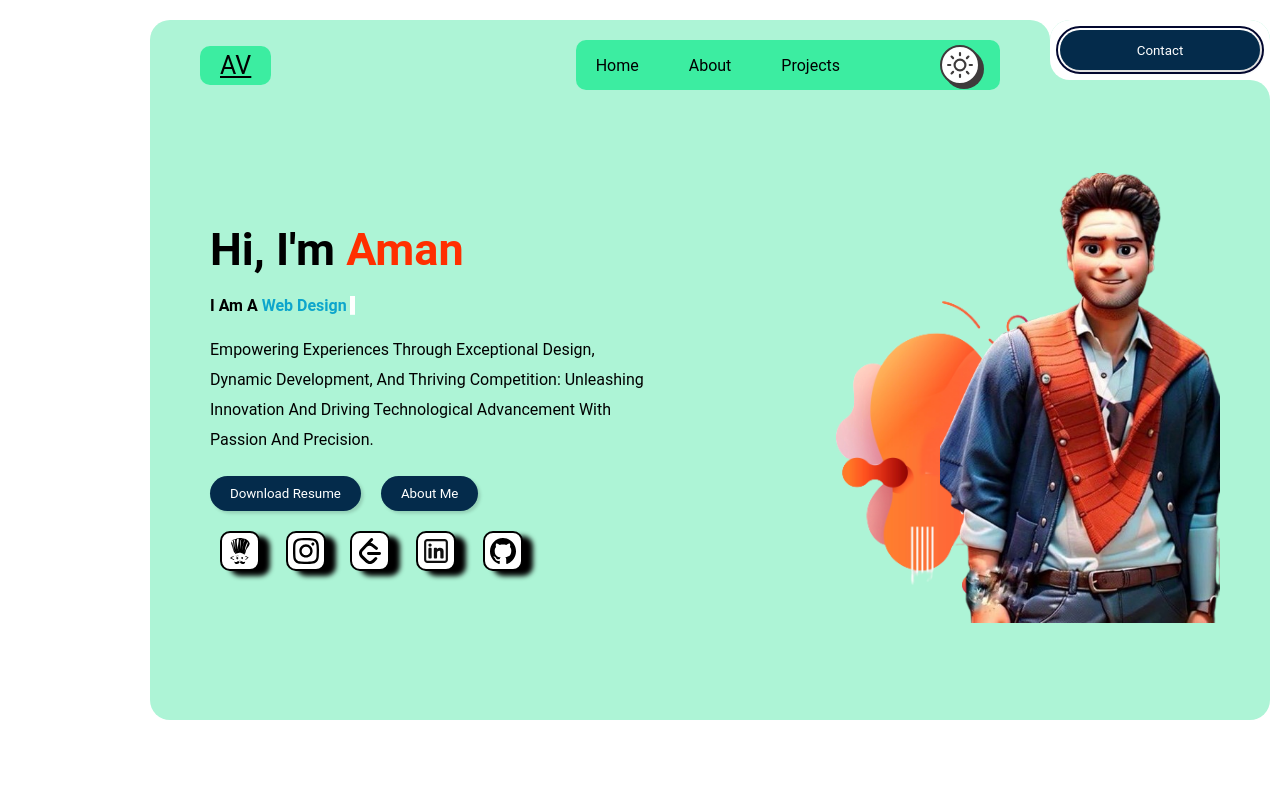
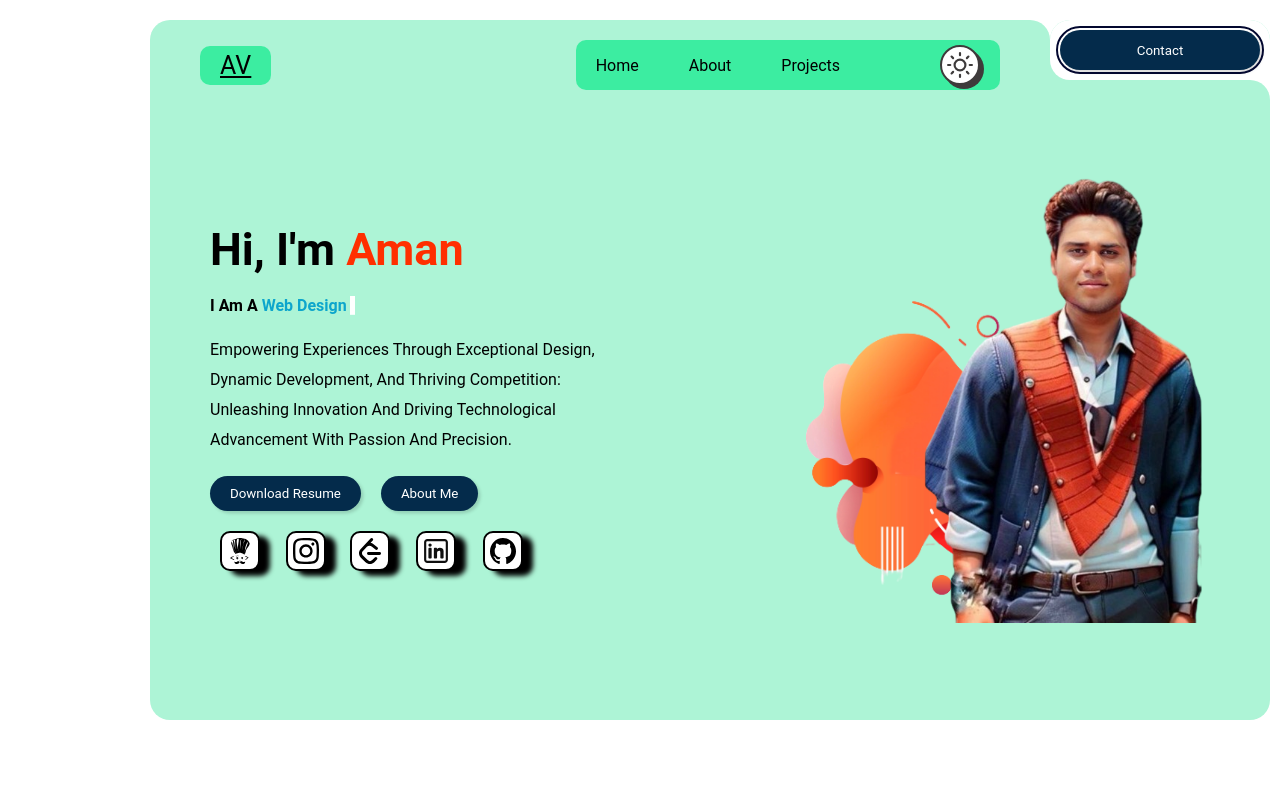
Before and after one commit to amanakhtar78/portfolio-js, a plain HTML site: page index.html in a window 1280 px wide. Shown: the top 797 px of the page. Drawn offline with nearby package versions, Linux system fonts and the light colour scheme; some packages are replaced by stand-ins of ours; a script that the page names is missing.

Commit message:
image changed main

```diff
--- a/index.html
+++ b/index.html
@@ -269,7 +269,7 @@
               alt=""
             />
             <img
-              src="./images/standing.png"
+              src="./images/imageStand.png"
               alt="img__logo"
               width="300"
               height="450"
```
Also changed, not shown: images/imageStand.png (added).
